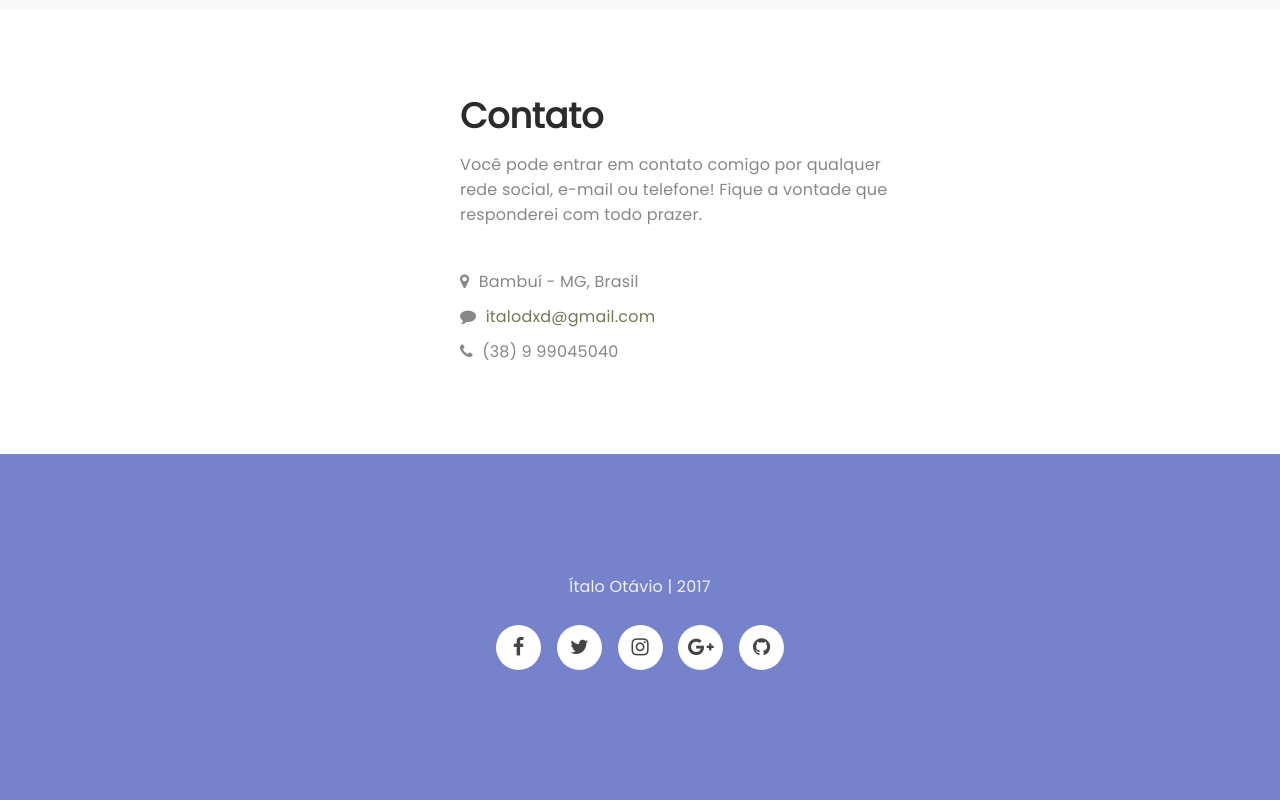
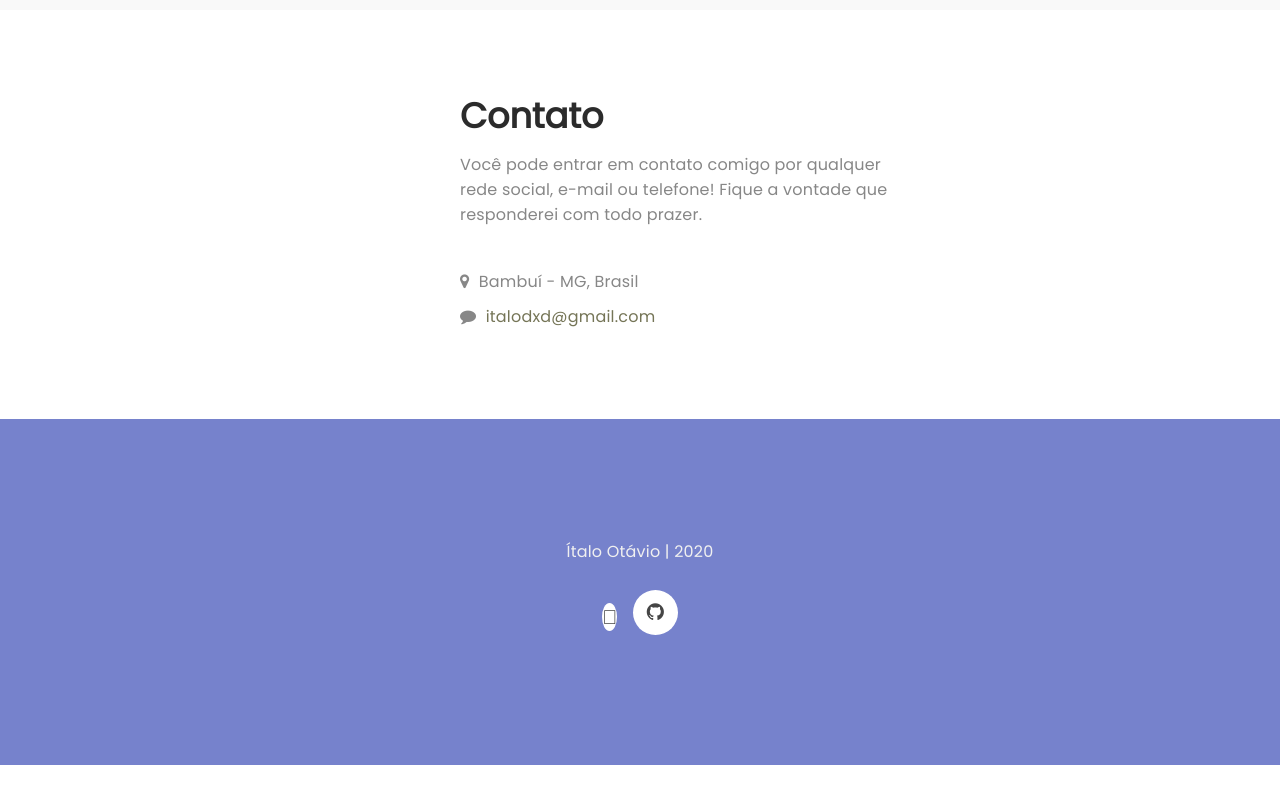
Before and after one commit to italootavio/italootavio.github.io, a plain HTML site: page index.html in a window 1280 px wide. Shown: the part 2736-3536 px from the top of the page. After the commit the page ends 3501 px from the top, so only its background shows below. Drawn offline with Linux system fonts and the light colour scheme.

Commit message:
atualização da página index

```diff
--- a/index.html
+++ b/index.html
@@ -204,7 +204,6 @@
 
                          <p><i class="fa fa-map-marker"></i> Bambuí - MG, Brasil</p>
                          <p><i class="fa fa-comment"></i> <a href="mailto:italodxd@gmail.com">italodxd@gmail.com</a></p>
-                         <p><i class="fa fa-phone"></i> (38) 9 99045040</p>
                     </div>
                </div>
 
@@ -219,13 +218,10 @@
         <div class="row">
 
                <div class="wow fadeInUp col-md-12 col-sm-12" data-wow-delay="0.8s">
-                    <p class="white-color">Ítalo Otávio | 2017</p>
+                    <p class="white-color">Ítalo Otávio | 2020</p>
                     <div class="wow fadeInUp" data-wow-delay="1s">
                          <ul class="social-icon">
-                              <li><a href="https://www.facebook.com/italo.otavio" class="fa fa-facebook" target="_blank"></a></li>
-                              <li><a href="https://twitter.com/poxaitalootavio" class="fa fa-twitter" target="_blank"></a></li>
-                              <li><a href="https://www.instagram.com/italootavio/" class="fa fa-instagram" target="_blank"></a></li>
-                              <li><a href="https://plus.google.com/u/0/+italootavio" class="fa  fa-google-plus" target="_blank"></a></li>
+                              <li><a href="https://www.linkedin.com/in/italo-otavio" class="fab fa-linkedin" target="_blank"></a></li>
                               <li><a href="https://github.com/italootavio" class="fa fa-github" target="_blank"></a></li>
                          </ul>
                     </div>
```
